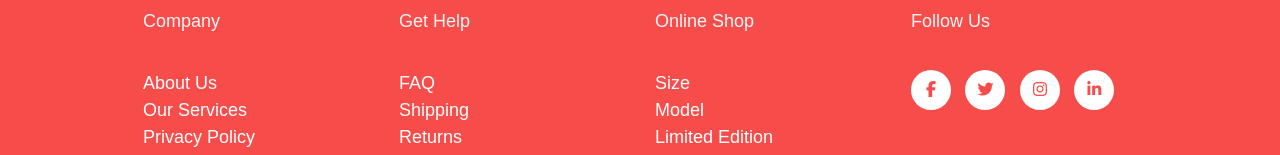
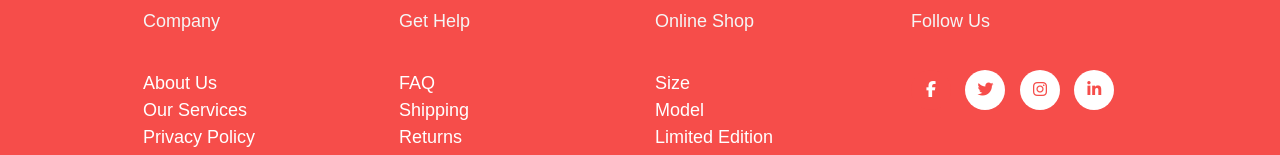
Before and after one commit to Nivedhak-coder/OIBSIP, a plain HTML site: page Landing Page/index.html in a window 1280 px wide. In both pictures the pointer is over the link 931 px from the left and 1578 px from the top of the page. Shown: the part 1488-1643 px from the top of the page. Drawn offline with Linux system fonts and the light colour scheme.

Commit message:
Update style.css

```diff
--- a/Landing Page/style.css
+++ b/Landing Page/style.css
@@ -263,3 +263,9 @@ ul{
     color: #f64d4a;
 
 }
+
+.footer-col .social-links a:hover{
+    color: white;
+    background-color: #f64d4a;
+
+}
```
